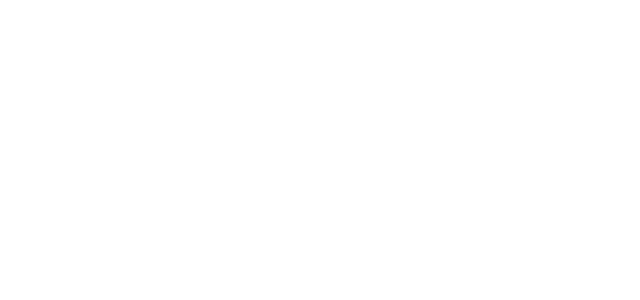
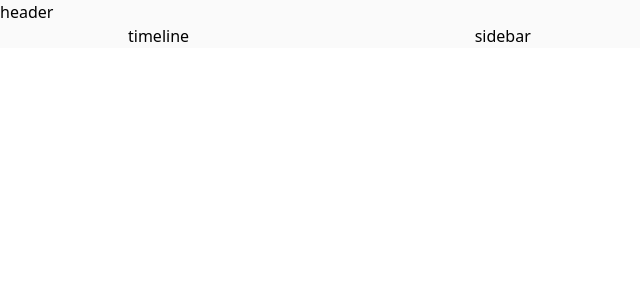
Before and after one commit to aaryandewan/insta-clone, a React (Create React App) app: page / in a window 1280 px wide. Shown: the top 300 px of the page, without its empty margins (0-640 px from the left). Built offline with nearby package versions, Linux system fonts and the light colour scheme.

Commit message:
add the auth listener hook

```diff
--- a/src/App.js
+++ b/src/App.js
@@ -3,6 +3,8 @@ import { BrowserRouter as Router, Route, Switch } from "react-router-dom";
 import * as ROUTES from "./constants/routes";
 const Login = lazy(() => import("./pages/login"));
 const SignUp = lazy(() => import("./pages/sign-up"));
+const NotFound = lazy(() => import("./pages/not-found"));
+const Dashboard = lazy(() => import("./pages/dashboard"));
 
 function App() {
   return (
@@ -11,6 +13,8 @@ function App() {
         <Switch>
           <Route path={ROUTES.LOGIN} component={Login}></Route>
           <Route path={ROUTES.SIGN_UP} component={SignUp}></Route>
+          <Route path={ROUTES.DASHBOARD} component={Dashboard}></Route>
+          <Route component={NotFound}></Route>
         </Switch>
       </Suspense>
     </Router>
--- /dev/null
+++ b/src/components/header.js
@@ -0,0 +1,7 @@
+import React from "react";
+
+function header() {
+  return <div>header</div>;
+}
+
+export default header;
--- /dev/null
+++ b/src/components/sidebar.js
@@ -0,0 +1,7 @@
+import React from "react";
+
+function sidebar() {
+  return <div>sidebar</div>;
+}
+
+export default sidebar;
--- /dev/null
+++ b/src/components/timeline.js
@@ -0,0 +1,7 @@
+import React from "react";
+
+function timeline() {
+  return <div>timeline</div>;
+}
+
+export default timeline;
--- /dev/null
+++ b/src/pages/dashboard.js
@@ -0,0 +1,30 @@
+import { useEffect } from "react";
+// import PropTypes from "prop-types";
+import Header from "../components/header";
+import Timeline from "../components/timeline";
+import Sidebar from "../components/sidebar";
+// import useUser from "../hooks/use-user";
+// import LoggedInUserContext from "../context/logged-in-user";
+
+export default function Dashboard({ user: loggedInUser }) {
+  //   const { user, setActiveUser } = useUser(loggedInUser.uid);
+  useEffect(() => {
+    document.title = "Instagram";
+  }, []);
+
+  return (
+    // <LoggedInUserContext.Provider value={{ user, setActiveUser }}>
+    <div className="bg-gray-background">
+      <Header />
+      <div className="grid grid-cols-3 gap-4 justify-between mx-auto max-w-screen-lg">
+        <Timeline />
+        <Sidebar />
+      </div>
+    </div>
+    // </LoggedInUserContext.Provider>
+  );
+}
+
+// Dashboard.propTypes = {
+//   user: PropTypes.object.isRequired,
+// };
--- /dev/null
+++ b/src/pages/not-found.js
@@ -0,0 +1,17 @@
+import { useEffect } from "react";
+// import Header from "../components/header";
+
+export default function NotFound() {
+  useEffect(() => {
+    document.title = "Not Found - Instagram";
+  }, []);
+
+  return (
+    <div className="bg-gray-background">
+      {/* <Header /> */}
+      <div className="mx-auto max-w-screen-lg">
+        <p className="text-center text-2xl">Not Found!</p>
+      </div>
+    </div>
+  );
+}
```
Also changed, not shown: src/hooks/use-auth-listener.js (added).
